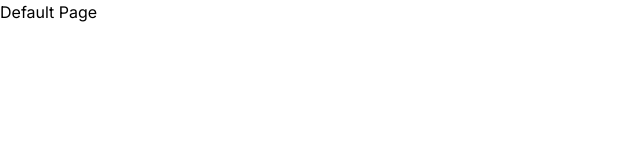
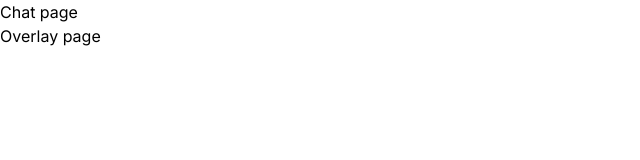
Before and after one commit to Khaztaroth/khaz-twitch-overlay-2, a Next.js app: page / in a window 1280 px wide. Shown: the top 160 px of the page, without its empty margins (0-640 px from the left). Built offline with nearby package versions, Linux system fonts and the light colour scheme.

Commit message:
defined links in root page

```diff
--- a/app/page.tsx
+++ b/app/page.tsx
@@ -1,10 +1,15 @@
 'use client'
+
+import Link from "next/link"
 
 export default function Home() {
 
   return (
     <div>
-      Default Page
+      <ul>
+      <li><Link href="/chat">Chat page</Link></li>
+      <li><Link href="/overlay">Overlay page</Link></li>
+      </ul>
     </div>
   )
 }
```
